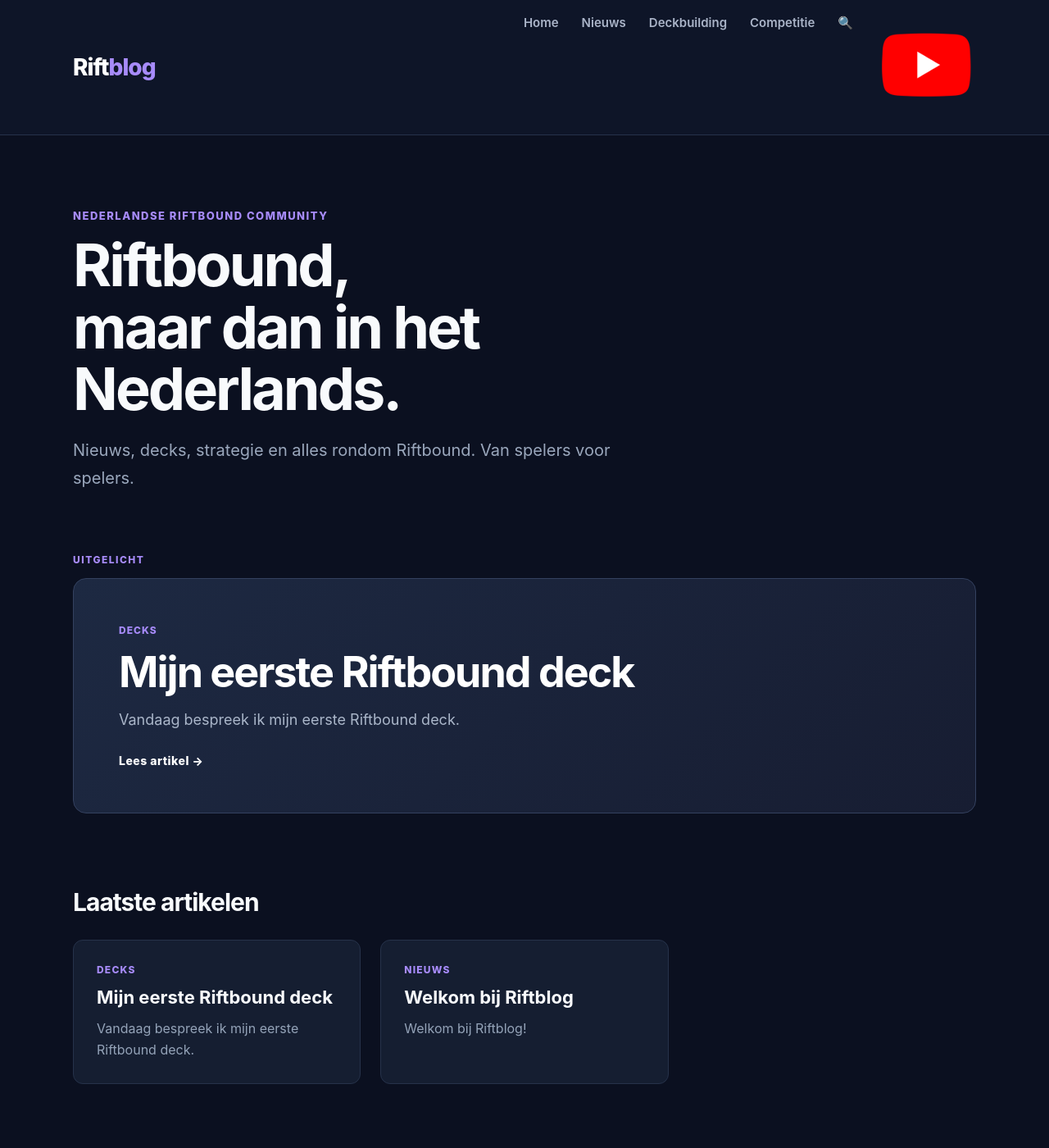
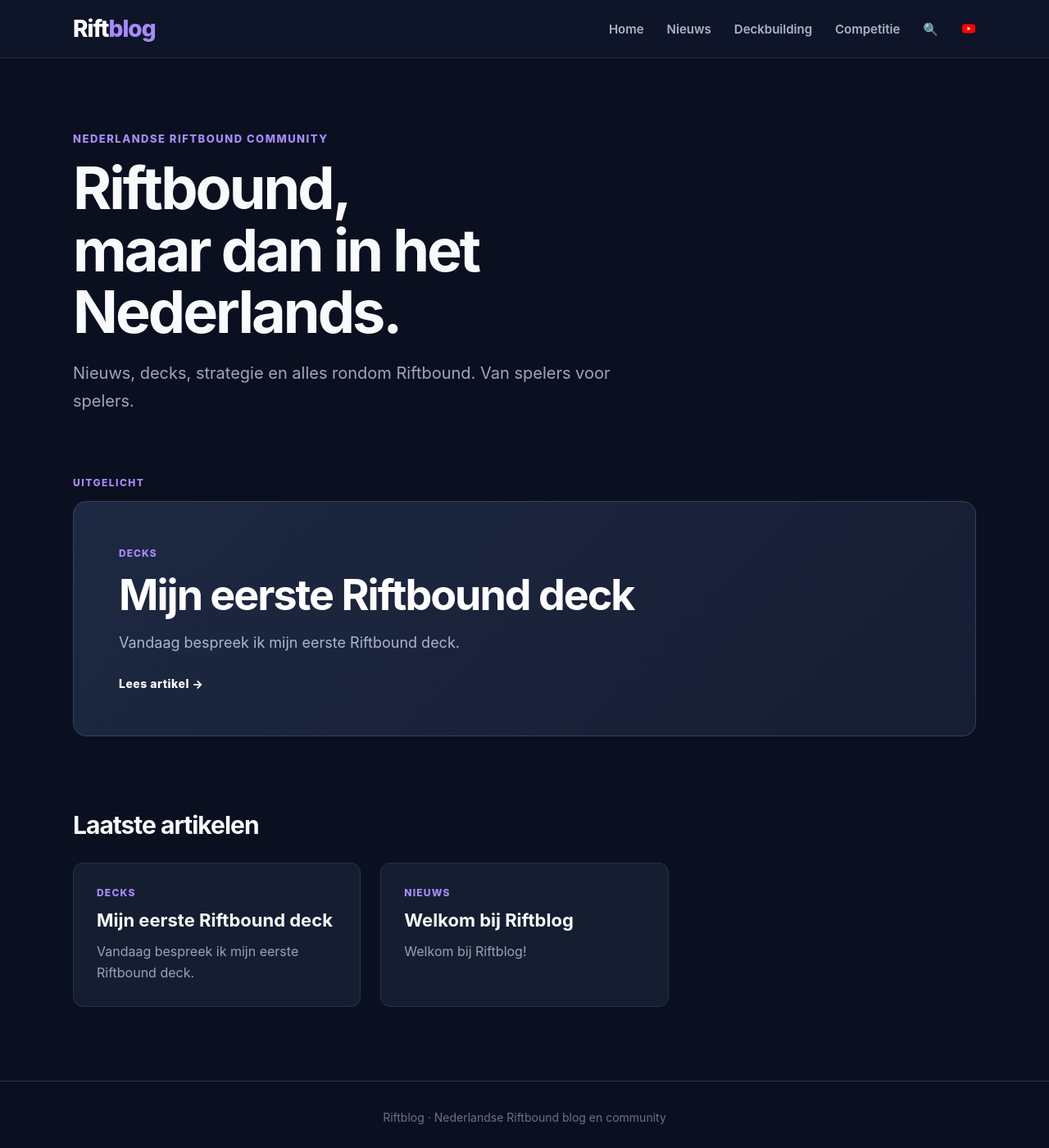
Before and after one commit to triatleet/riftbound-nl, a Jekyll site: the page built from index.html, in a window 1280 px wide and 1400 px high. Shown: the whole window at 82% size. Built offline with Jekyll 4.4.1, drawn with Linux system fonts in a browser that asks for light colours.

Commit message:
Update style.css

```diff
--- a/assets/css/style.css
+++ b/assets/css/style.css
@@ -588,3 +588,20 @@
 
     padding: 40px 20px;
 }
+/* ---------- YouTube navigatie ---------- */
+
+.youtube-link {
+    display: flex;
+    align-items: center;
+}
+
+.youtube-link img {
+    width: 18px;
+    height: 18px;
+    object-fit: contain;
+    display: block;
+}
+
+.youtube-link:hover img {
+    opacity: 0.8;
+}
```
